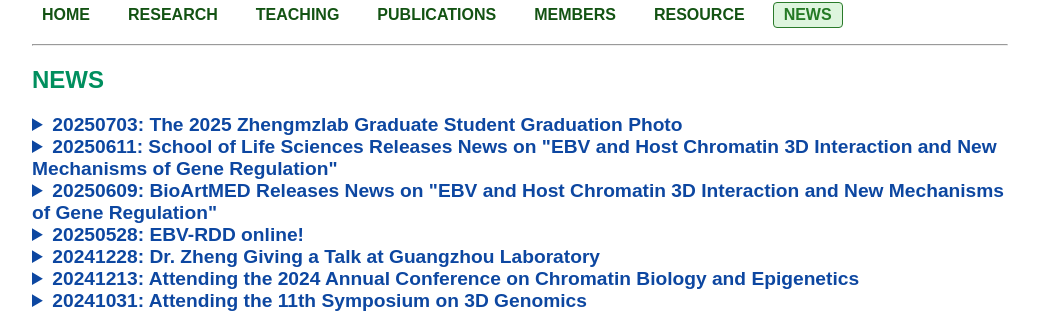
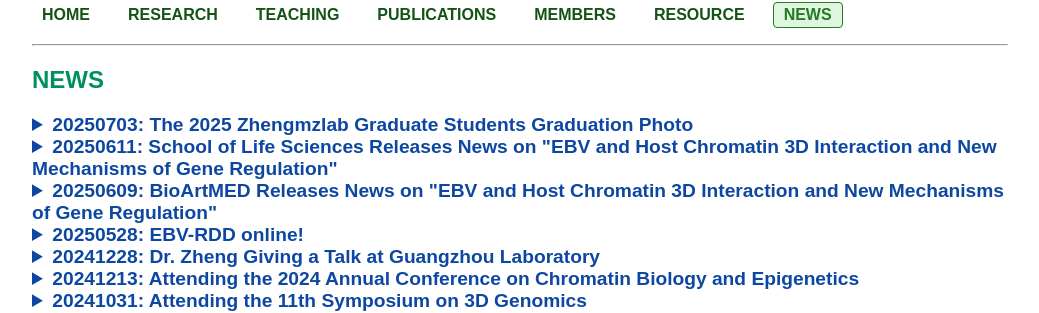
Before and after one commit to ZhengmzLab/zhengmzlab.github.io, a Jekyll site: the page built from news.md, in a window 1280 px wide. Shown: the part 128-441 px from the top of the page, without its empty margins (120-1159 px from the left). Built offline with Jekyll 4.4.1, drawn with Linux system fonts in a browser that asks for light colours; comment, search, counter and statistics services are not loaded.

Commit message:
Update news.md

```diff
--- a/news.md
+++ b/news.md
@@ -6,7 +6,7 @@ title: NEWS
 
 <!-- ################################# -->
 <details>
-<summary  style="color:#0D47A1; font-size:1.2em; font-weight:bold;" >20250703: The 2025 Zhengmzlab Graduate Student Graduation Photo</summary>
+<summary  style="color:#0D47A1; font-size:1.2em; font-weight:bold;" >20250703: The 2025 Zhengmzlab Graduate Students Graduation Photo</summary>
 <br>
  <img width="1292" alt="image" src="https://github.com/user-attachments/assets/f6dfc67b-e764-47fc-aa62-92d308059012" />
 <br>
```
